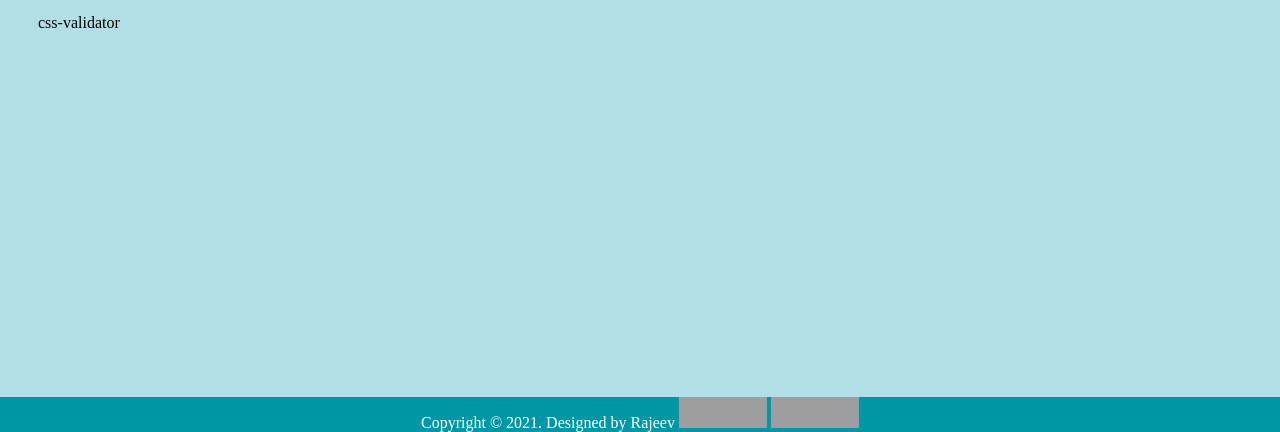
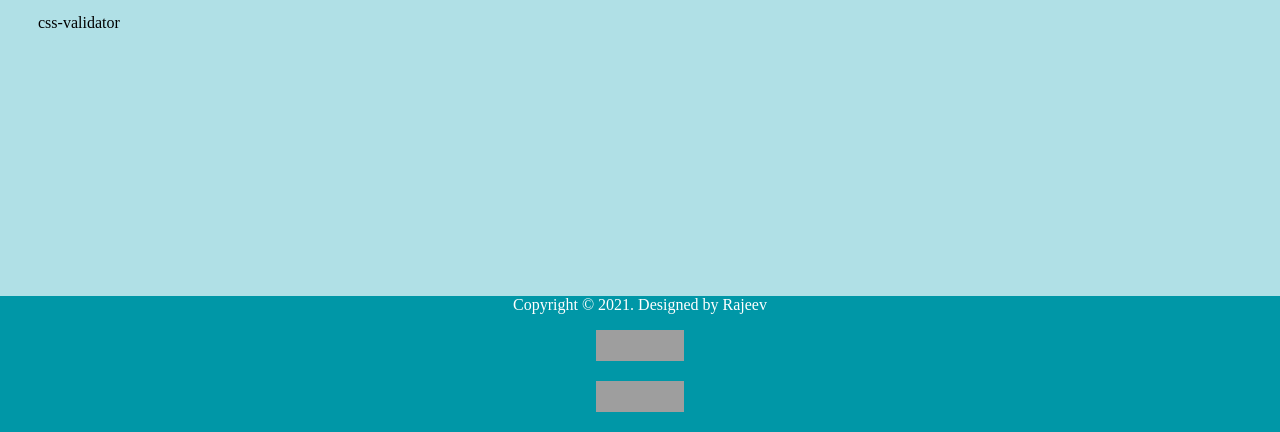
Before and after one commit to rajeev66053/rajeev66053.github.io, a plain HTML site: page index.html in a window 1280 px wide. Shown: the part 368-800 px from the top of the page. Drawn offline with Linux system fonts and the light colour scheme; grey boxes are pictures that could not be loaded.

Commit message:
Update index.html

```diff
--- a/index.html
+++ b/index.html
@@ -43,17 +43,17 @@
 
          <footer>
             <span class="copyright-text">Copyright &copy; 2021. Designed by Rajeev</span>
-            <span class="html-validator">
+            <p class="html-validator">
                <a href="http://validator.w3.org/check?uri=referer" onclick="this.href='http://validator.w3.org/check?uri=' +
                document.URL"><img src="http://www.w3.org/Icons/valid-xhtml10" alt="Valid XHTML 1.0!" height="31" width="88"></a>
-            </span>
-            <span class="css-validator">
-                  <a href="http://css-validator.org/check/referer">
-                      <img style="border:0;width:88px;height:31px"
-                          src="http://css-validator.org/images/vcss.png"
-                          alt="Valid CSS!" />
-                  </a>
-            </span>
+            </p>
+            <p  class="css-validator">
+               <a href="http://css-validator.org/check/referer">
+                     <img style="border:0;width:88px;height:31px"
+                        src="http://css-validator.org/images/vcss.png"
+                        alt="Valid CSS!" />
+               </a>
+            </p>
         </footer>
 
 css-validator
```
